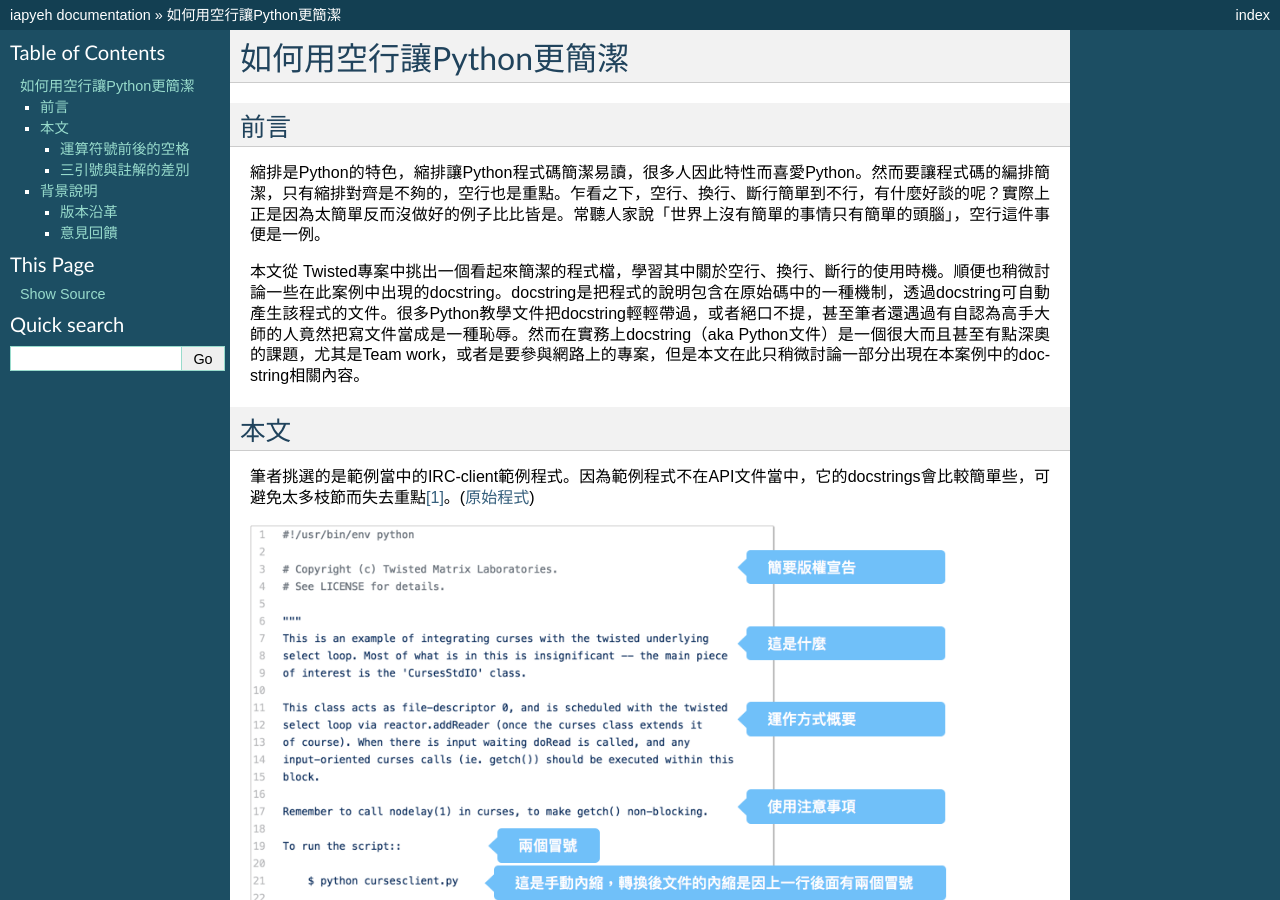
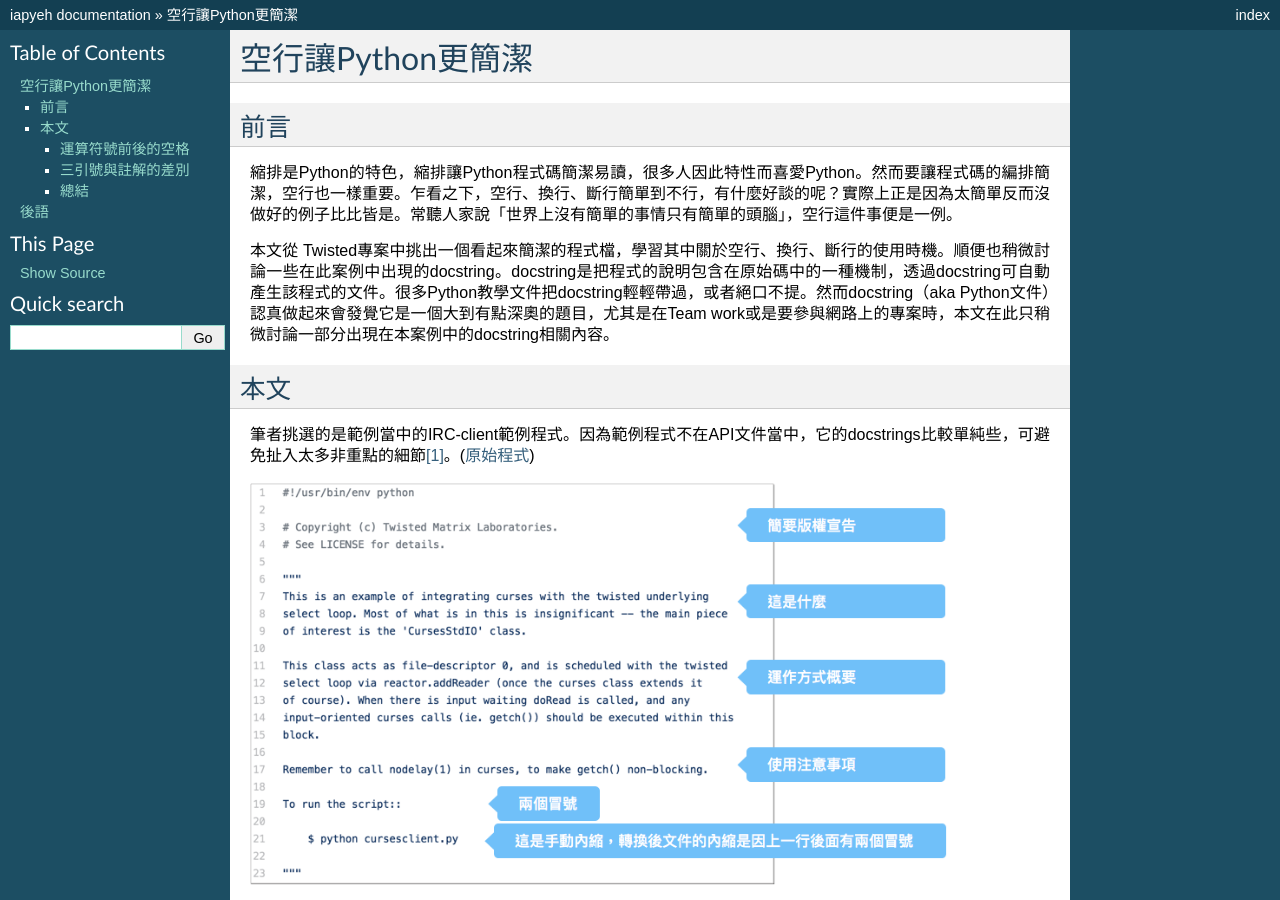
Before and after one commit to iapyeh/iapyeh, a Sphinx documentation site: the page built from docs/blogs/technical/docs_style_review_twisted.rst, in a window 1280 px wide and 900 px high. Built offline with Sphinx 7.4.7, drawn with Linux system fonts in a browser that asks for light colours; some of the changed text lies outside the part shown.

Commit message:
Google Docs reST Editor@2018-1-29 8:34:57

```diff
--- a/docs/blogs/technical/docs_style_review_twisted.rst
+++ b/docs/blogs/technical/docs_style_review_twisted.rst
@@ -1,24 +1,24 @@
 
-.. _h103c417c41302e48336a54306da4f10:
+.. _h443a533a112a6a2443d3c64c4e566c:
 
-如何用空行讓Python更簡潔
-########################
+空行讓Python更簡潔
+##################
 
 .. _h1634483c7822441972316c7301545:
 
 前言
 ****
 
-縮排是Python的特色，縮排讓Python程式碼簡潔易讀，很多人因此特性而喜愛Python。然而要讓程式碼的編排簡潔，只有縮排對齊是不夠的，空行也是重點。乍看之下，空行、換行、斷行簡單到不行，有什麼好談的呢？實際上正是因為太簡單反而沒做好的例子比比皆是。常聽人家說「世界上沒有簡單的事情只有簡單的頭腦」，空行這件事便是一例。
+縮排是Python的特色，縮排讓Python程式碼簡潔易讀，很多人因此特性而喜愛Python。然而要讓程式碼的編排簡潔，空行也一樣重要。乍看之下，空行、換行、斷行簡單到不行，有什麼好談的呢？實際上正是因為太簡單反而沒做好的例子比比皆是。常聽人家說「世界上沒有簡單的事情只有簡單的頭腦」，空行這件事便是一例。
 
-本文從 Twisted專案中挑出一個看起來簡潔的程式檔，學習其中關於空行、換行、斷行的使用時機。順便也稍微討論一些在此案例中出現的docstring。docstring是把程式的說明包含在原始碼中的一種機制，透過docstring可自動產生該程式的文件。很多Python教學文件把docstring輕輕帶過，或者絕口不提，甚至筆者還遇過有自認為高手大師的人竟然把寫文件當成是一種恥辱。然而在實務上docstring（aka Python文件）是一個很大而且甚至有點深奧的課題，尤其是Team work，或者是要參與網路上的專案，但是本文在此只稍微討論一部分出現在本案例中的docstring相關內容。
+本文從 Twisted專案中挑出一個看起來簡潔的程式檔，學習其中關於空行、換行、斷行的使用時機。順便也稍微討論一些在此案例中出現的docstring。docstring是把程式的說明包含在原始碼中的一種機制，透過docstring可自動產生該程式的文件。很多Python教學文件把docstring輕輕帶過，或者絕口不提。然而docstring（aka Python文件）認真做起來會發覺它是一個大到有點深奧的題目，尤其是在Team work或是要參與網路上的專案時，本文在此只稍微討論一部分出現在本案例中的docstring相關內容。
 
 .. _h1634483c7822441972316c7301545:
 
 本文
 ****
 
-筆者挑選的是範例當中的IRC-client範例程式。因為範例程式不在API文件當中，它的docstrings會比較簡單些，可避免太多枝節而失去重點\ [#F1]_\ 。(\ |LINK1|\ )
+筆者挑選的是範例當中的IRC-client範例程式。因為範例程式不在API文件當中，它的docstrings比較單純些，可避免扯入太多非重點的細節\ [#F1]_\ 。(\ |LINK1|\ )
 
 \ |IMG1|\
 
@@ -140,10 +140,19 @@
 
 * 而comment是用來做程式碼的說明，應用於單一行程式碼或多行程式碼的程式區塊。甚至像是設定性質的script完全只有comment，例如\ |LINK4|\ 。
 
-.. _h174fb648377959437b5c1f697c1c40:
+.. _h1634483c7822441972316c7301545:
 
-背景說明
-********
+總結
+====
+
+讓版面簡潔易讀是透過縮排與空行共同達成的。版面是二維空間，縮排是X軸，空行是Y軸。所有的程式語言都能利用Y軸空行來排版，但只有Python對X軸縮排作嚴格要求，所以說縮排是Python的特色。Python讓XY兩軸都兼顧，而使得版面更簡潔，這是縮排意義的精髓。
+
+\ |IMG10|\
+
+.. _h1634483c7822441972316c7301545:
+
+後語
+####
 
 對於因AI而開始寫Python的人，Panda, Jupiter是重要的套件。而在「前AI時期」引導很多人進入Python領域的則是Twisted與Zope，Twisted是Python老牌的async套件，很多人用來寫爬蟲的 Python3 asyncio，構想也是源自於Twisted\ [#F2]_\ 。Twisted目前仍是Python重要的套件用途廣泛，尤其是Networking的相關應用。
 
@@ -271,3 +280,7 @@
 .. |IMG9| image:: static/Python_原始碼風格_9.png
    :height: 350 px
    :width: 616 px
+
+.. |IMG10| image:: static/Python_原始碼風格_10.png
+   :height: 662 px
+   :width: 606 px
```
